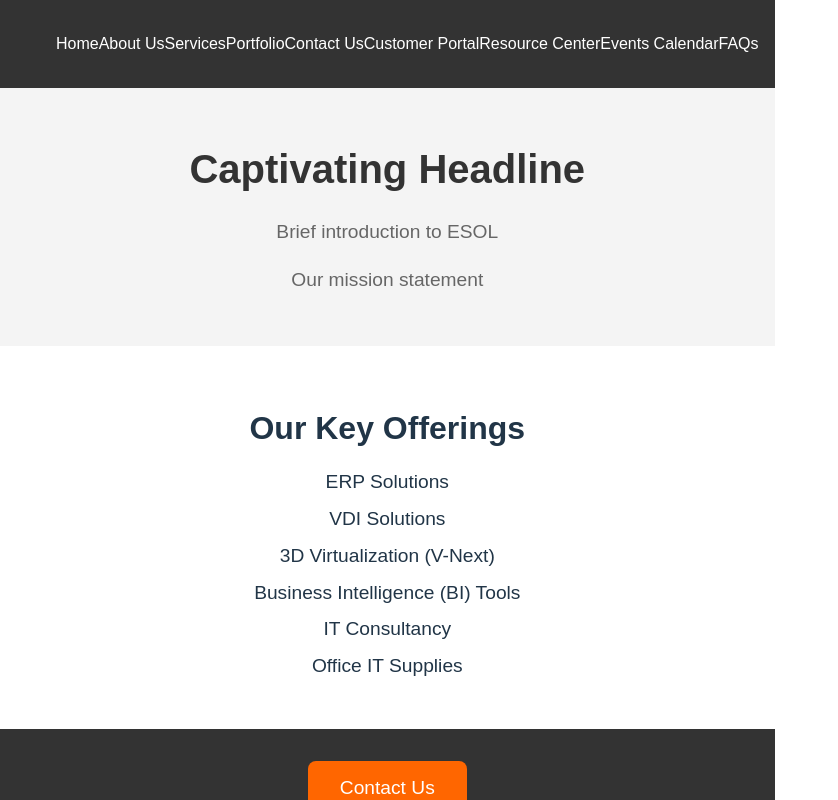
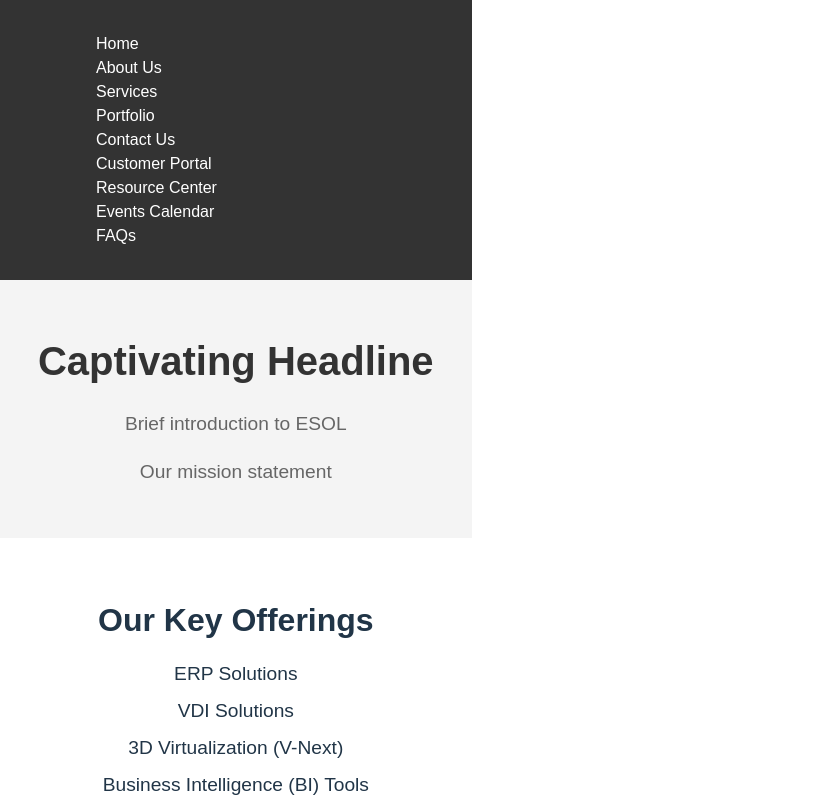
Before and after one commit to surafelsolomon/ESOL, a React (Vite) app: page / in a window 1280 px wide. Shown: the top 800 px of the page, without its empty margins (0-838 px from the left). Built offline with nearby package versions, Linux system fonts and the light colour scheme.

Commit message:
media change for navbar

```diff
--- a/src/components/style/Navbar.css
+++ b/src/components/style/Navbar.css
@@ -20,3 +20,55 @@
 }
 
 /* Extra Small devices (phones, 475px and up) */
+@media (min-width: 475px) {
+  .nav-links {
+    flex-direction: column;
+  }
+  .nav-links li a {
+    /* Styles for the nav links */
+    margin: 0.5rem 0;
+  }
+}
+
+/* Small devices (tablets, 640px and up) */
+@media (min-width: 640px) {
+  .nav-links {
+    flex-direction: column;
+  }
+  .nav-links li a {
+    /* Styles for the nav links */
+    margin: 0 1rem;
+  }
+}
+
+/* Medium devices (tablets, 768px and up)  */
+@media (min-width: 768px) {
+  .nav-links li a {
+    /* Styles for the nav links */
+    margin: 0 1.5rem;
+  }
+}
+
+/* Large devices (desktops, 1024px and up) */
+@media (min-width: 1024px) {
+  .nav-links li a {
+    /* Styles for the nav links */
+    margin: 0 2rem;
+  }
+}
+
+/* Extra Large devices (large desktops, 1280px and up) */
+@media (min-width: 1280px) {
+  .nav-links li a {
+    /* Styles for the nav links */
+    margin: 0 2.5rem;
+  }
+}
+
+/* 2X Large devices (larger desktops, 1536px and up) */
+@media (min-width: 1536px) {
+  .nav-links li a {
+    /* Styles for the nav links */
+    margin: 0 3rem;
+  }
+}
```
